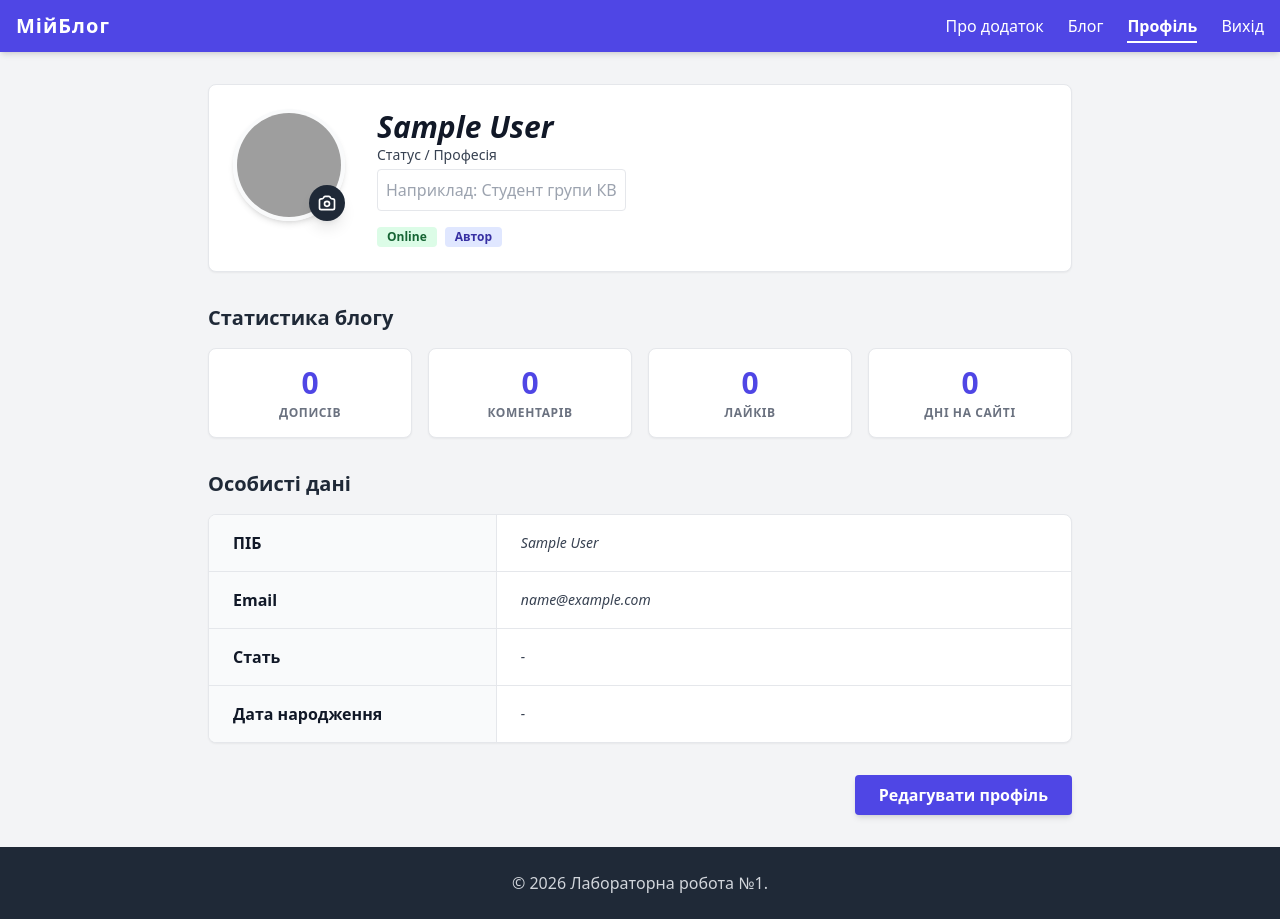
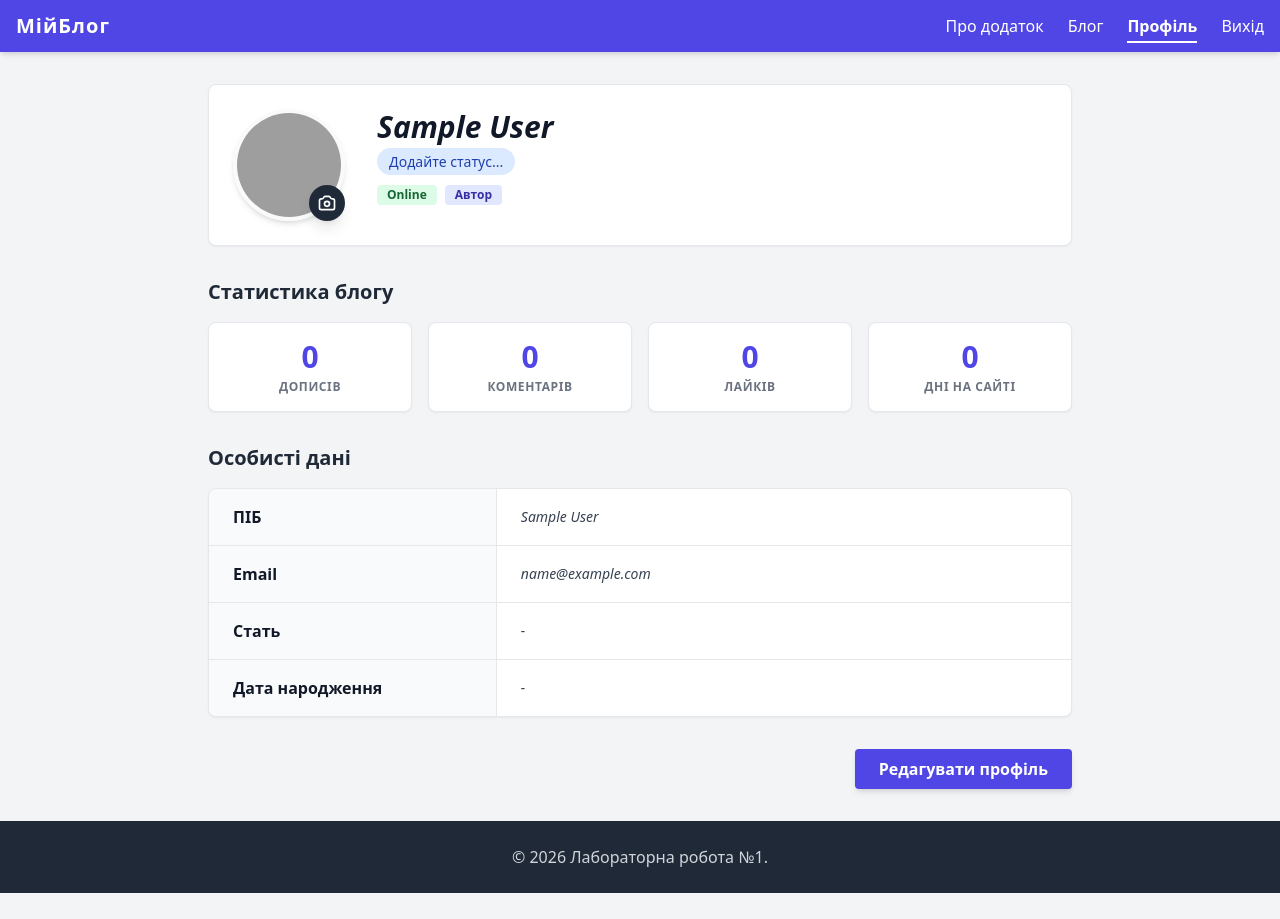
Before and after one commit to IvakhaBohdan/web-design-lab1, a plain HTML site: page profile.html in a window 1280 px wide. After the commit the page ends 893 px from the top, so only its background shows below. Drawn offline with nearby package versions, Linux system fonts and the light colour scheme; sample sign-in values are in the browser's storage; grey boxes are pictures that could not be loaded.

Commit message:
Update profile.html

```diff
--- a/profile.html
+++ b/profile.html
@@ -39,11 +39,10 @@
 
             <div class="text-center md:text-left mt-2">
                 <h1 id="profile-name" class="text-3xl font-bold text-gray-900 italic">Завантаження...</h1>
-                <div class="mb-4">
-                    <label class="block text-sm font-medium text-gray-700 mb-1">Статус / Професія</label>
-                    <input type="text" id="edit-bio"
-                           placeholder="Наприклад: Студент групи КВ-32 | Web-розробник"
-                           class="w-full p-2 border rounded focus:ring-2 focus:ring-indigo-500 outline-none">
+                <div class="mt-1">
+                    <span id="profile-bio" class="bg-blue-100 text-blue-800 text-sm font-medium px-3 py-1 rounded-full">
+                        Студент групи КВ-32 | Web-розробник
+                    </span>
                 </div>
                 <div class="mt-3 flex space-x-2 justify-center md:justify-start">
                     <span class="bg-green-100 text-green-800 text-xs font-semibold px-2.5 py-0.5 rounded">Online</span>
```
